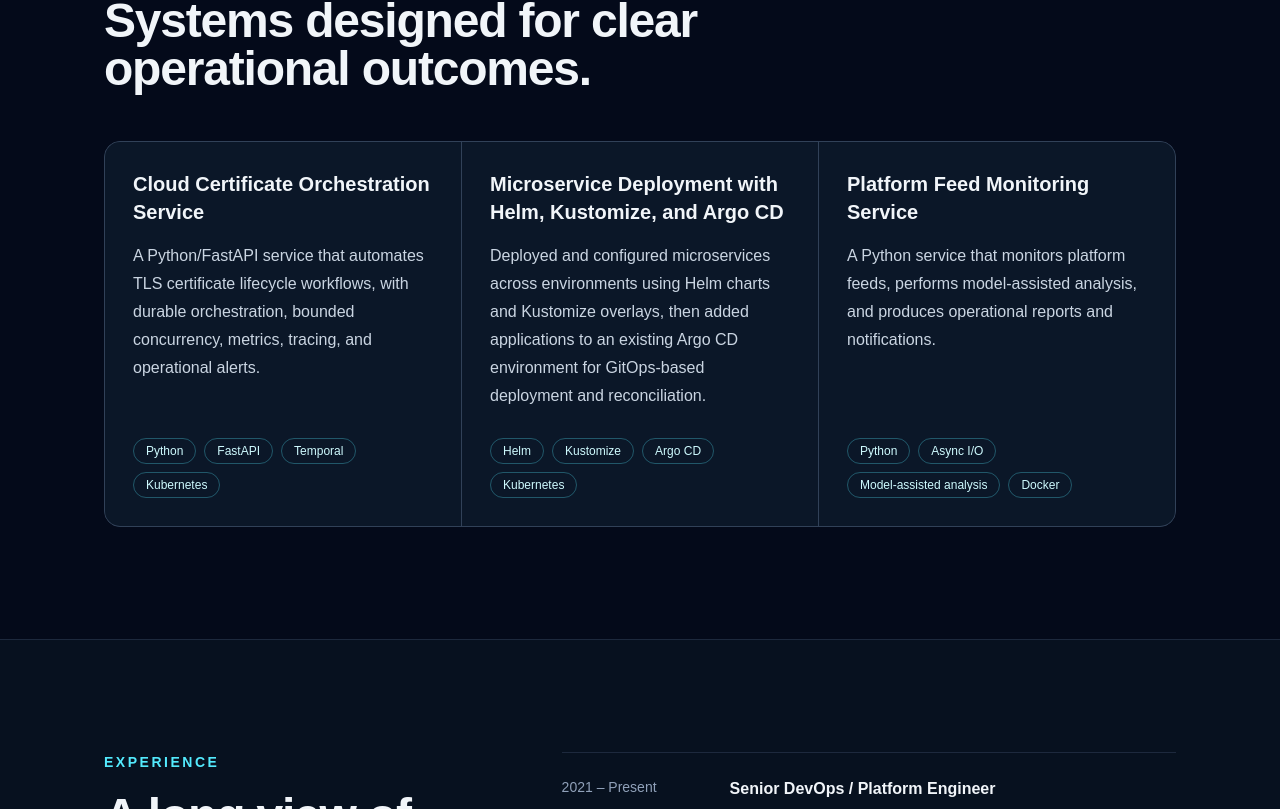
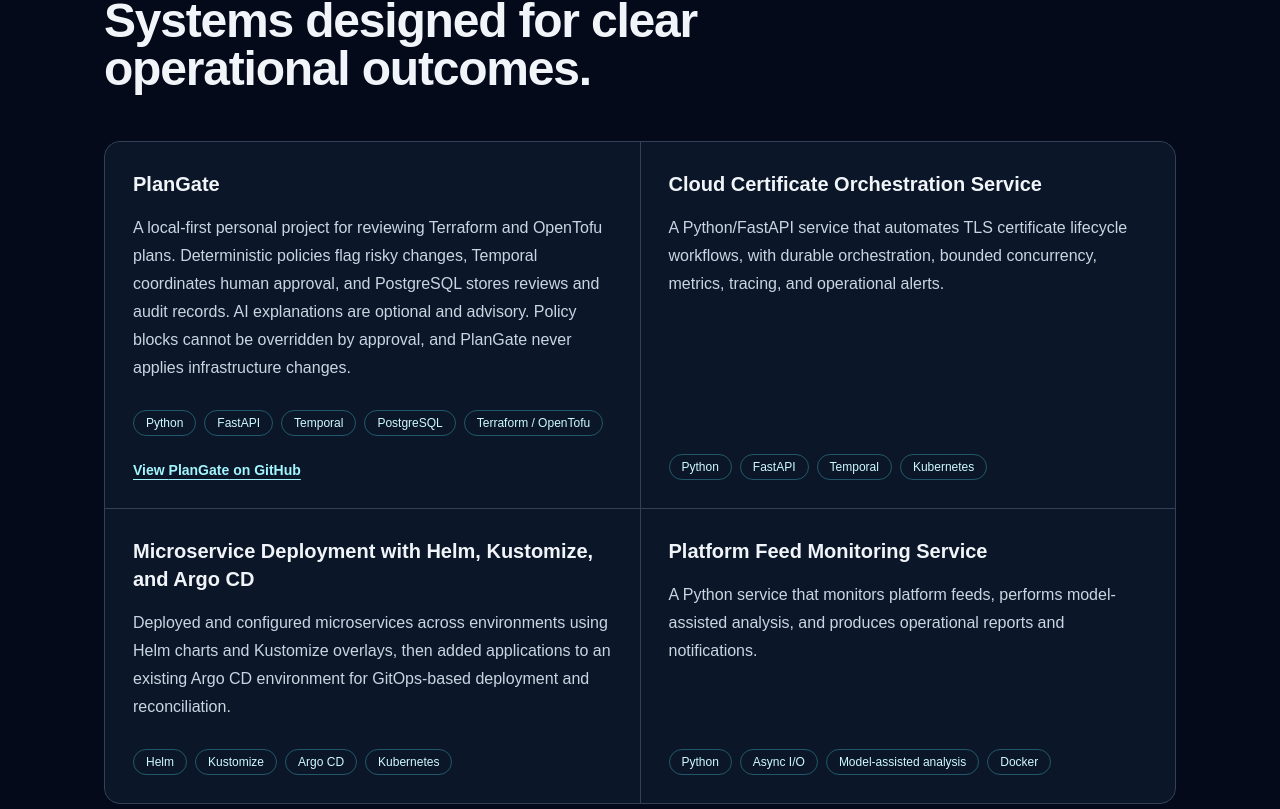
Before and after one commit to igorzi84/alterigor, a Next.js app: page / in a window 1280 px wide. Shown: the part 1471-2280 px from the top of the page. Built offline with nearby package versions, Linux system fonts and the light colour scheme; no server answers.

Commit message:
Update Site source

```diff
--- a/app/page.tsx
+++ b/app/page.tsx
@@ -143,7 +143,7 @@ export default function Home() {
             <h2 className="mt-5 max-w-2xl text-3xl font-semibold tracking-tight sm:text-5xl">
               Systems designed for clear operational outcomes.
             </h2>
-            <div className="mt-12 grid gap-px overflow-hidden rounded-2xl border border-slate-700 bg-slate-700 lg:grid-cols-3">
+            <div className="mt-12 grid gap-px overflow-hidden rounded-2xl border border-slate-700 bg-slate-700 lg:grid-cols-2">
               {profile.projects.map((project) => (
                 <article
                   className="flex flex-col bg-[#0b1728] p-7"
@@ -168,6 +168,16 @@ export default function Home() {
                       </li>
                     ))}
                   </ul>
+                  {'href' in project && (
+                    <a
+                      className="mt-6 self-start rounded text-sm font-semibold text-cyan-200 underline underline-offset-4 hover:text-white focus-visible:outline-2 focus-visible:outline-offset-4 focus-visible:outline-cyan-200"
+                      href={project.href}
+                      rel="noreferrer"
+                      target="_blank"
+                    >
+                      View {project.name} on GitHub
+                    </a>
+                  )}
                 </article>
               ))}
             </div>
--- a/content/profile.ts
+++ b/content/profile.ts
@@ -4,6 +4,7 @@ export const profile = {
     linkedin: 'https://linkedin.com/in/igorzi',
   },
   exampleQuestions: [
+    'What is PlanGate and how does its approval gate work?',
     'What kind of platform engineering work does Igor do?',
     'How has Igor used Kubernetes in his work?',
     "Can you explain Igor's GitOps project?",
@@ -39,6 +40,19 @@ export const profile = {
   projects: [
     {
       description:
+        'A local-first personal project for reviewing Terraform and OpenTofu plans. Deterministic policies flag risky changes, Temporal coordinates human approval, and PostgreSQL stores reviews and audit records. AI explanations are optional and advisory. Policy blocks cannot be overridden by approval, and PlanGate never applies infrastructure changes.',
+      href: 'https://github.com/igorzi84/plangate',
+      name: 'PlanGate',
+      technologies: [
+        'Python',
+        'FastAPI',
+        'Temporal',
+        'PostgreSQL',
+        'Terraform / OpenTofu',
+      ],
+    },
+    {
+      description:
         'A Python/FastAPI service that automates TLS certificate lifecycle workflows, with durable orchestration, bounded concurrency, metrics, tracing, and operational alerts.',
       name: 'Cloud Certificate Orchestration Service',
       technologies: ['Python', 'FastAPI', 'Temporal', 'Kubernetes'],
```
Also changed, not shown: 3 other files (tests, documents, lock files or other folders).
